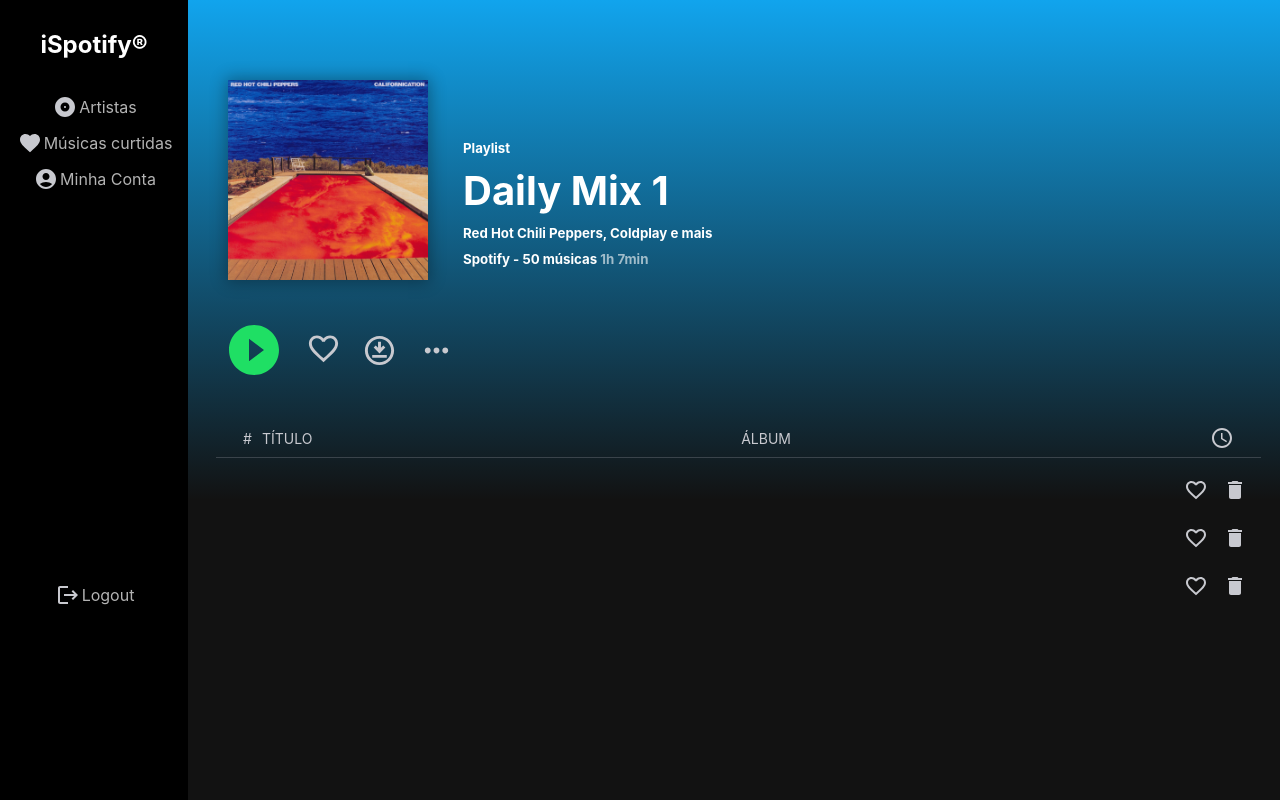
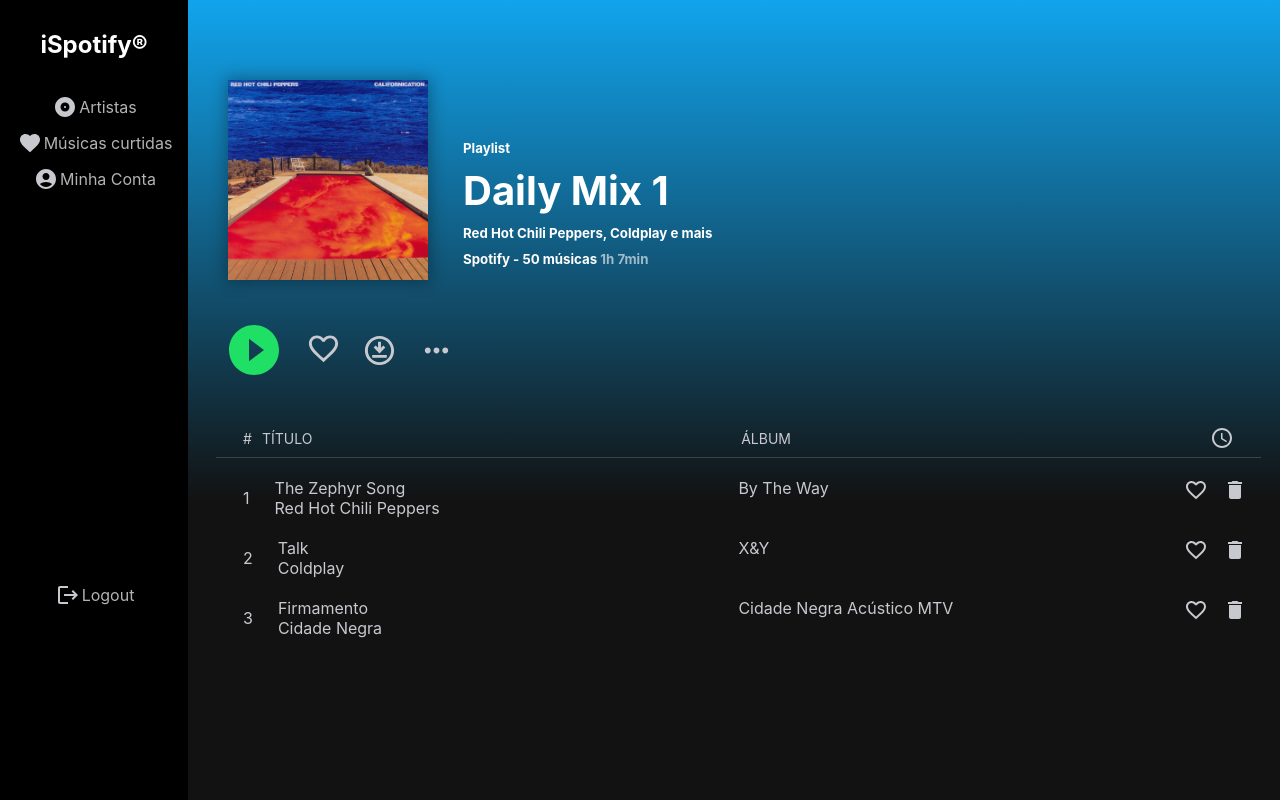
Before and after one commit to UFMGInformaticaJr/Trainee-Spotify-SEQUELIZE-TS, a React (Create React App) app in the folder client/: page /curtidas in a window 1280 px wide. Built offline with nearby package versions, Linux system fonts and the light colour scheme; the HTML template or start-up script is replaced by a standard one.

Commit message:
mais algumas alterações

```diff
--- a/client/src/MusicList.tsx
+++ b/client/src/MusicList.js
@@ -75,20 +75,20 @@
 //   musicArray: string[];
 // }
 
-function ListItem({setMusicArray, musicArray, number}) {
+function ListItem({setMusicArray, musicArray, number, album, artist, musicName}) {
 
   const [liked, setLiked] = useState(false);
 
   return (
     <div className='list-item'>
       <div className="first flex">
-        <p>{musicArray.number}</p>
+        <p>{number}</p>
         <div className="music">
-          <p>{musicArray.musicName}</p>
-          <p>{musicArray.artist}</p>
+          <p>{musicName}</p>
+          <p>{artist}</p>
         </div>
       </div>
-      <p className='album'>{musicArray.album}</p>
+      <p className='album'>{album}</p>
       <div className="list-icons flex">
         <div onClick={() => {
           if (liked) setLiked(false)
```
Also changed, not shown: client/src/UserAccountPage.js (renamed from client/src/UserAccountPage.tsx).
